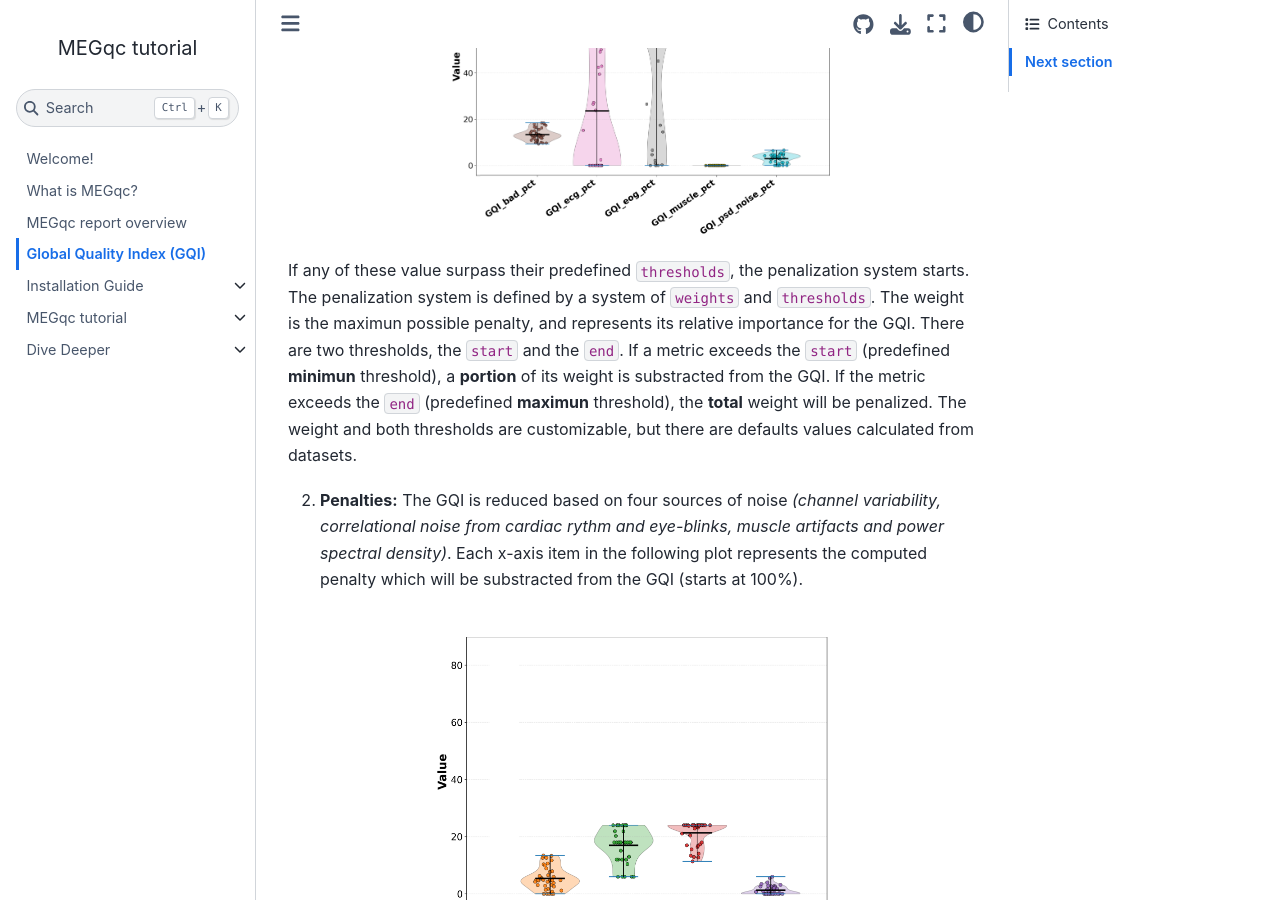
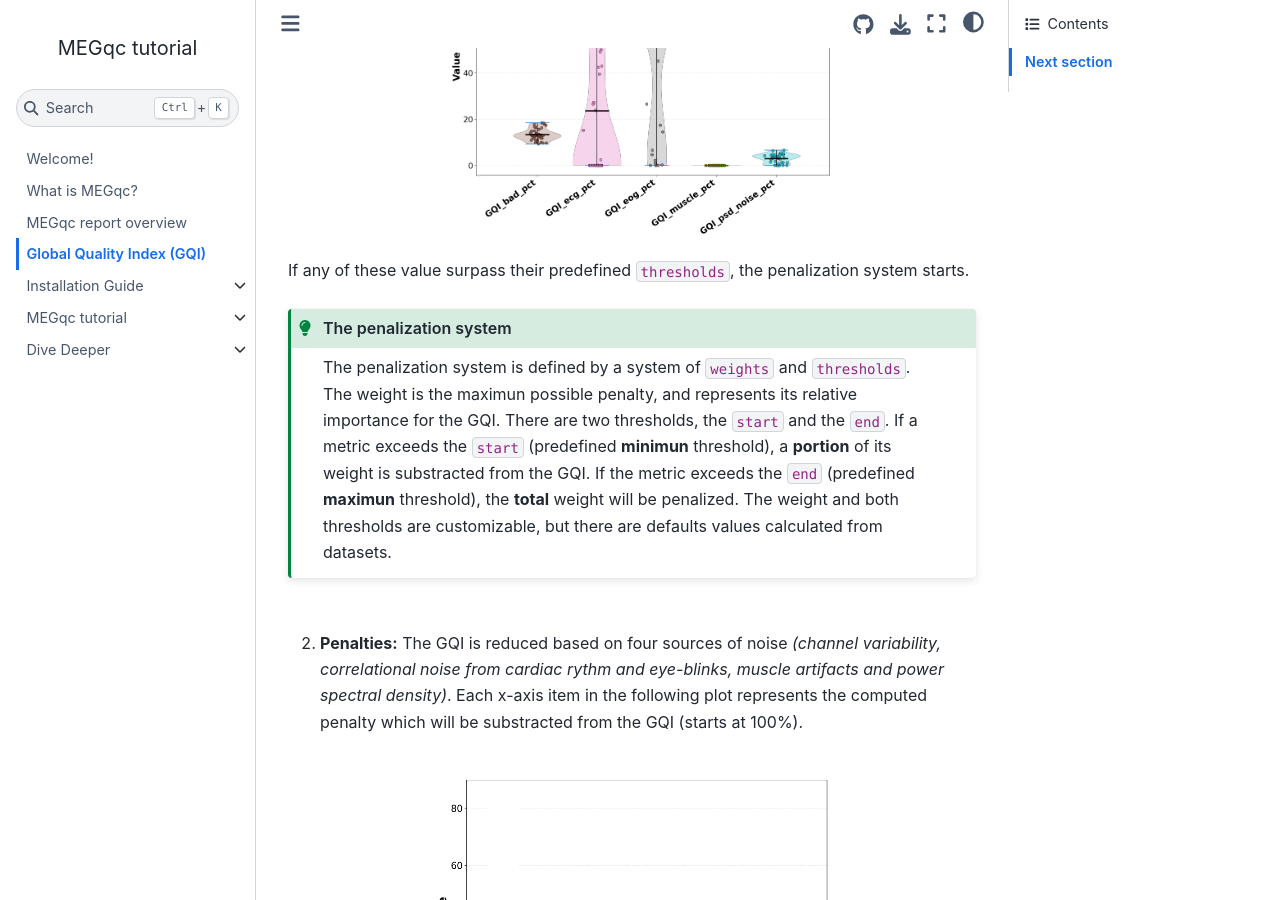
Before and after one commit to ANCPLabOldenburg/megqc_documentation, a Jupyter Book: the page built from book/gqi.md, in a window 1280 px wide and 900 px high, scrolled down 556 px. Built offline with Jupyter Book 1.0.4 settings and Sphinx 7.4.7 and the Sphinx Book theme 1.1.4, drawn with Linux system fonts in a browser that asks for light colours; pages that are not in the unit, such as notebooks, are missing from menus; some of the changed lines change nothing that is shown.

Commit message:
Update gqi.md

````diff
--- a/book/gqi.md
+++ b/book/gqi.md
@@ -8,7 +8,14 @@ MEGqc computes a single overall estimate of data quality for each subject. The G
 1. **Percentage variables:** The last 6 x-axis items (one item per metric) show the raw percentage of channels affected by the different sources of noise.
 <img src="../static/gqi/03.png" alt="gqi-3" width="400px" align="center">
 
-If any of these value surpass their predefined `thresholds`, the penalization system starts. The penalization system is defined by a system of `weights` and `thresholds`. The weight is the maximun possible penalty, and represents its relative importance for the GQI. There are two thresholds, the `start` and the `end`. If a metric exceeds the `start` (predefined **minimun** threshold), a **portion** of its weight is substracted from the GQI. If the metric exceeds the `end` (predefined **maximun** threshold), the **total** weight will be penalized. The weight and both thresholds are customizable, but there are defaults values calculated from datasets.
+If any of these value surpass their predefined `thresholds`, the penalization system starts.
+
+```{admonition} The penalization system
+:class: tip
+
+The penalization system is defined by a system of `weights` and `thresholds`. The weight is the maximun possible penalty, and represents its relative importance for the GQI. There are two thresholds, the `start` and the `end`. If a metric exceeds the `start` (predefined **minimun** threshold), a **portion** of its weight is substracted from the GQI. If the metric exceeds the `end` (predefined **maximun** threshold), the **total** weight will be penalized. The weight and both thresholds are customizable, but there are defaults values calculated from datasets.
+```
+<br>
 
 2. **Penalties:** The GQI is reduced based on four sources of noise *(channel variability, correlational noise from cardiac rythm and eye-blinks, muscle artifacts and power spectral density)*. Each x-axis item in the following plot represents the computed penalty which will be substracted from the GQI (starts at 100%).
 
````
